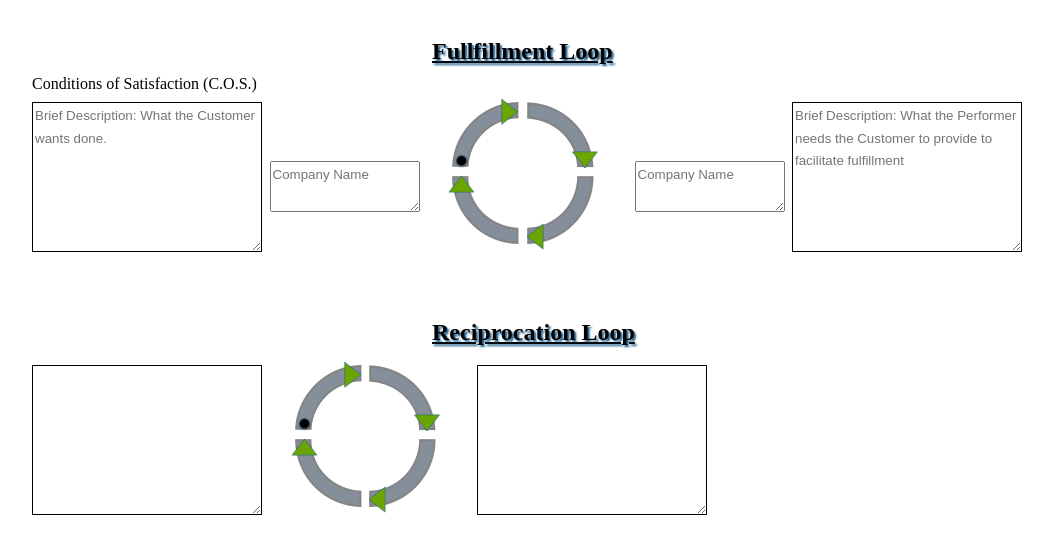
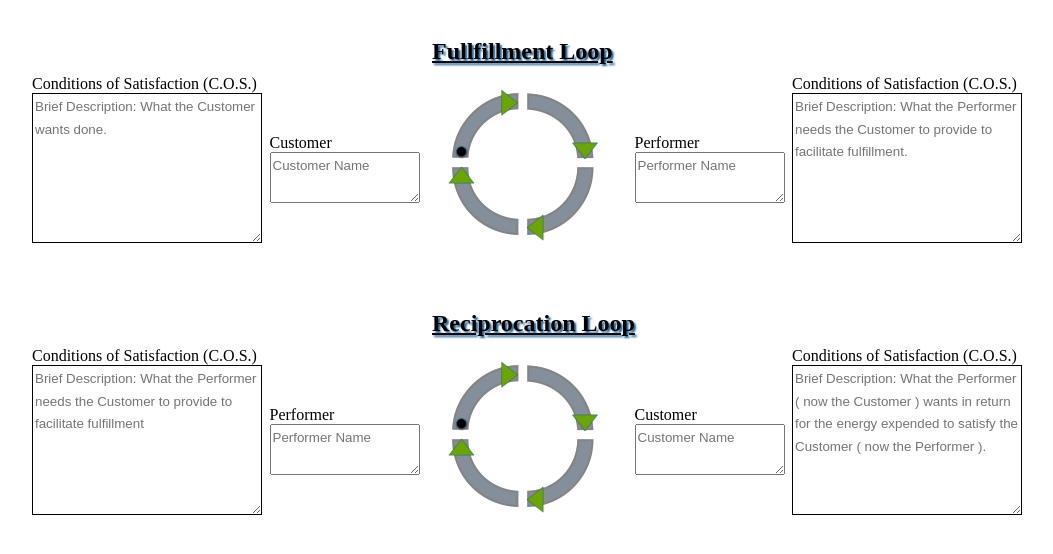
Before and after one commit to rjmathewson/rjmathewson.github.io, a plain HTML site: page index.html in a window 1280 px wide. Shown: the whole page, without its empty margins (124-1177 px from the left). Drawn offline with Linux system fonts and the light colour scheme.

Commit message:
Text area labels added & aligned. Reciprocation section updated to match fulfillment section.

```diff
--- a/index.html
+++ b/index.html
@@ -7,9 +7,14 @@
    <section style="width:100%">
      <h2 class="loop-label" style="margin-top: 10px;">Fullfillment Loop</h2>
      <div class=loop>
-                  <label for="title" style="width:230px;">Conditions of Satisfaction (C.O.S.) </label>
-                  <textarea class="cos" name="cust_fullfillment_cos" placeholder="Brief Description: What the Customer wants done."></textarea>
-                  <textarea class="id-labels" name="cust_fullfillment_company" placeholder="Company Name"></textarea>
+                  <div style="display:inline-block;">
+                    <label for="title" style="width:230px;">Conditions of Satisfaction (C.O.S.) </label>
+                    <textarea class="cos" name="cust_fullfillment_cos" placeholder="Brief Description: What the Customer wants done."></textarea>
+                  </div>
+                  <div style="display:inline-block;">
+                    <label for="title" style="width:150px;">Customer </label>
+                    <textarea class="id-labels" name="cust_fullfillment_name" placeholder="Customer Name"></textarea>
+                  </div>
                   <div class="container">
                       <a class="half-loop"><img id="preparation" onclick="changeImage()" src="images/preparation-0.png">
                       <script>
@@ -100,10 +105,16 @@
                     </script>
                     </a>
                   </div>
-                  <textarea class="id-labels" name="cust_fullfillment_company" placeholder="Company Name"></textarea>
-                  <!--<label for="title" style="width:230px;">Conditions of Satisfaction (C.O.S.) </label>-->
-                  <textarea class="cos" name="cust_fullfillment_cos" placeholder="Brief Description: What the Performer needs the Customer to provide to facilitate fulfillment
-"></textarea>
+                    <div style="display:inline-block;">
+                    <label for="title" style="width:150px;">Performer </label>
+                    <div style="display:inline-block;">
+                      <textarea class="id-labels" name="perf_fullfillment_name" placeholder="Performer Name"></textarea>
+                    </div>
+                  </div>
+                  <div style="display:inline-block;">
+                    <label for="title" style="width:230px;">Conditions of Satisfaction (C.O.S.) </label>
+                    <textarea class="cos" name="perf_fullfillment_cos" placeholder="Brief Description: What the Performer needs the Customer to provide to facilitate fulfillment."></textarea>
+                  </div>
           </div>
         </section>
             <!--<h3 class="quad-label" style="padding-left:225px;">Acceptance</h3>
@@ -114,7 +125,14 @@
           <!--<h3 class="quad-label" Style="padding-left:225px;">Preparation</h3>
           <h3 class="quad-label" style="padding-left:75px;">Negotiation</h3>-->
            <div class="loop" >
-               <textarea class="cos" name="cust_reciprocation_cos"></textarea>
+             <div style="display:inline-block;">
+               <label for="title" style="width:230px;">Conditions of Satisfaction (C.O.S.) </label>
+               <textarea class="cos" name="perf_reciprocation_cos" placeholder="Brief Description: What the Performer needs the Customer to provide to facilitate fulfillment"></textarea>
+             </div>
+             <div style="display:inline-block;">
+               <label for="title" style="width:150px;">Performer </label>
+               <textarea class="id-labels" name="perf_reciprocation_name" placeholder="Performer Name"></textarea>
+             </div>
              <div  class="container">
                <a class="half-loop"><img id="recip-preparation" onclick="changeImage5()" src="images/preparation-0.png">
                  <script>
@@ -205,8 +223,14 @@
                  </script>
                  </a>
                </div>
-               <textarea class="cos" name="perf_reciprocation_cos" ></textarea>
-           </div>
+               <div style="display:inline-block;">
+                 <label for="title" style="width:150px;">Customer </label>
+                 <textarea class="id-labels" name="cust_reciprocation_name" placeholder="Customer Name"></textarea>
+               </div>
+               <div style="display:inline-block;">
+                 <label for="title" style="width:230px;">Conditions of Satisfaction (C.O.S.) </label>
+                 <textarea class="cos" name="cust_reciprocation_cos" placeholder="Brief Description: What the Performer ( now the Customer ) wants in return for the energy expended to satisfy the Customer ( now the Performer )."></textarea>
+               </div>
            <!--<h3 class="quad-label" style="padding-left:225px;">Acceptance</h3>
            <h3 class="quad-label" style="padding-left:75px;">Peparation</h3>-->
      </div>
```
